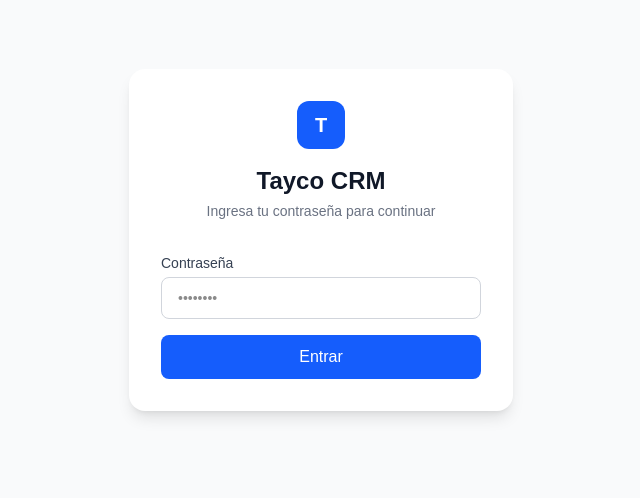
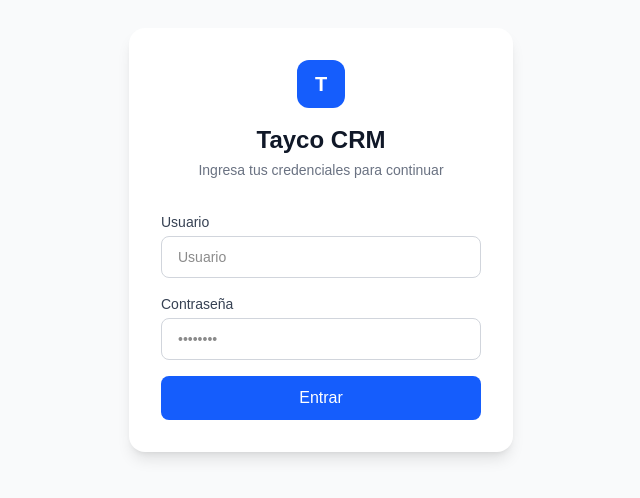
Before and after one commit to taylord0410/tayco-crm, a Next.js app: page /login in a window 1280 px wide. Shown: the part 160-658 px from the top of the page, without its empty margins (319-959 px from the left). Built offline with nearby package versions, Linux system fonts and the light colour scheme.

Commit message:
login con usuario y contrasena

```diff
--- a/app/api/login/route.ts
+++ b/app/api/login/route.ts
@@ -1,11 +1,13 @@
 import { NextRequest, NextResponse } from 'next/server'
 
 export async function POST(req: NextRequest) {
-  const { password } = await req.json()
-  const correctPassword = process.env.CRM_PASSWORD || 'tayco2024'
+  const { username, password } = await req.json()
 
-  if (password !== correctPassword) {
-    return NextResponse.json({ error: 'Contraseña incorrecta' }, { status: 401 })
+  const correctUsername = process.env.CRM_USERNAME || 'LISELOT'
+  const correctPassword = process.env.CRM_PASSWORD || 'Alejandrina0720$$$'
+
+  if (username !== correctUsername || password !== correctPassword) {
+    return NextResponse.json({ error: 'Credenciales incorrectas' }, { status: 401 })
   }
 
   const response = NextResponse.json({ success: true })
@@ -13,7 +15,7 @@ export async function POST(req: NextRequest) {
     httpOnly: true,
     secure: process.env.NODE_ENV === 'production',
     sameSite: 'lax',
-    maxAge: 60 * 60 * 24 * 7, // 7 días
+    maxAge: 60 * 60 * 24 * 7,
     path: '/',
   })
   return response
--- a/app/login/page.tsx
+++ b/app/login/page.tsx
@@ -5,6 +5,7 @@ import { useRouter } from 'next/navigation'
 
 export default function Login() {
   const router = useRouter()
+  const [username, setUsername] = useState('')
   const [password, setPassword] = useState('')
   const [error, setError] = useState('')
   const [loading, setLoading] = useState(false)
@@ -17,13 +18,13 @@ export default function Login() {
       const res = await fetch('/api/login', {
         method: 'POST',
         headers: { 'Content-Type': 'application/json' },
-        body: JSON.stringify({ password }),
+        body: JSON.stringify({ username, password }),
       })
       if (res.ok) {
         router.push('/')
         router.refresh()
       } else {
-        setError('Contraseña incorrecta')
+        setError('Usuario o contraseña incorrectos')
       }
     } finally {
       setLoading(false)
@@ -36,10 +37,21 @@ export default function Login() {
         <div className="flex flex-col items-center mb-8">
           <div className="w-12 h-12 rounded-xl bg-blue-600 flex items-center justify-center text-white font-bold text-xl mb-4">T</div>
           <h1 className="text-2xl font-bold text-gray-900">Tayco CRM</h1>
-          <p className="text-sm text-gray-500 mt-1">Ingresa tu contraseña para continuar</p>
+          <p className="text-sm text-gray-500 mt-1">Ingresa tus credenciales para continuar</p>
         </div>
 
         <form onSubmit={handleLogin} className="flex flex-col gap-4">
+          <div>
+            <label className="block text-sm font-medium text-gray-700 mb-1">Usuario</label>
+            <input
+              type="text"
+              value={username}
+              onChange={e => setUsername(e.target.value)}
+              placeholder="Usuario"
+              required
+              className="w-full border border-gray-300 rounded-lg px-4 py-2.5 text-sm focus:outline-none focus:ring-2 focus:ring-blue-500"
+            />
+          </div>
           <div>
             <label className="block text-sm font-medium text-gray-700 mb-1">Contraseña</label>
             <input
```
